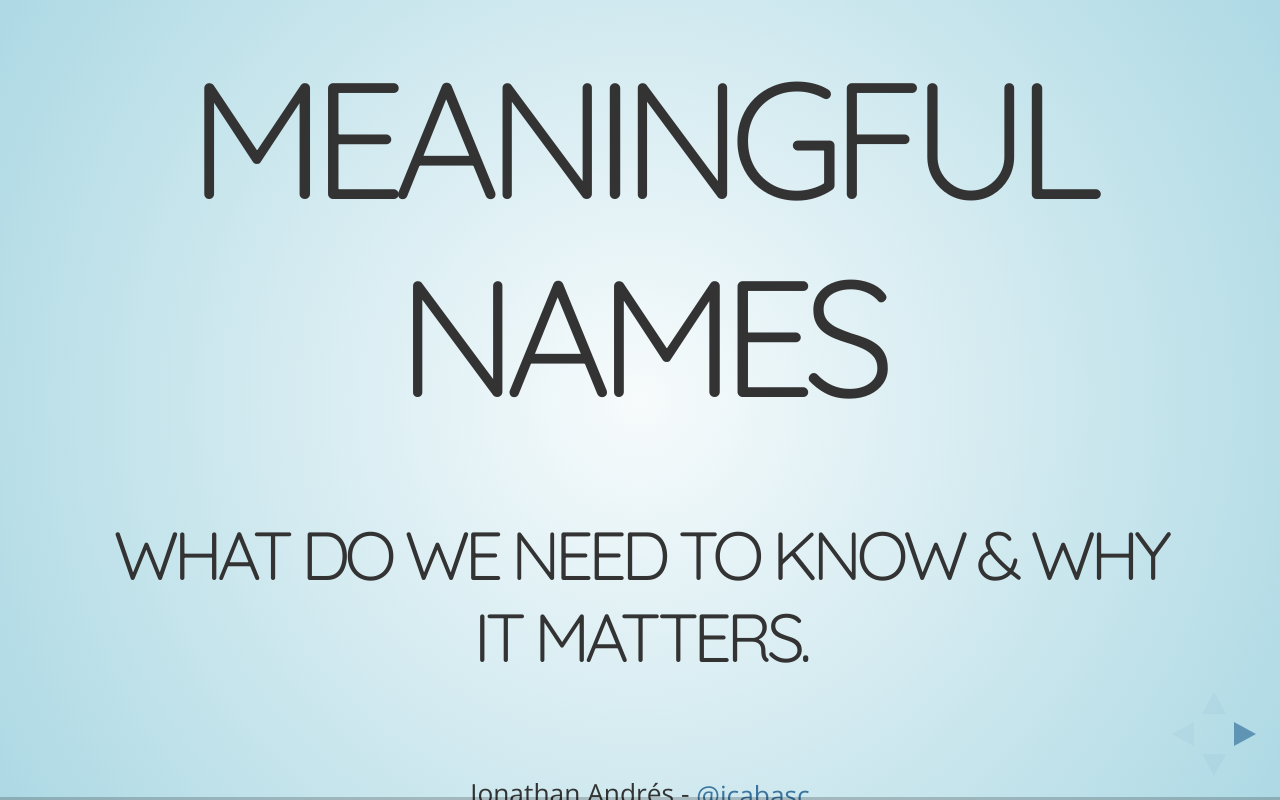
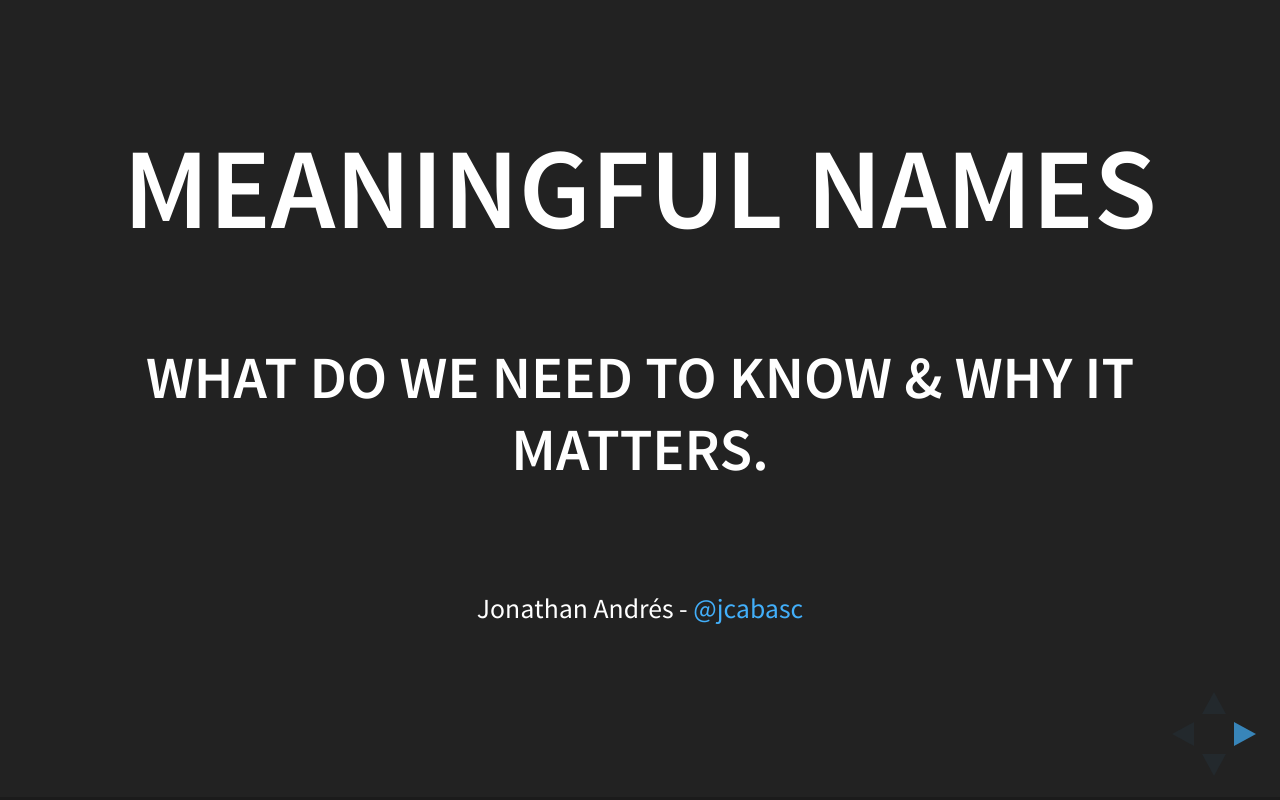
Before and after one commit to jcabasc/meaningful-names, a website: page index.html in a window 1280 px wide. Drawn offline with nearby package versions, Linux system fonts and the light colour scheme; files that its build step writes are made by us from their sources.

Commit message:
Update script and html tags on index

```diff
--- a/index.html
+++ b/index.html
@@ -1,35 +1,26 @@
 <!doctype html>
-<html lang="en">
-
+<html>
   <head>
     <meta charset="utf-8">
+    <meta name="viewport" content="width=device-width, initial-scale=1.0, maximum-scale=1.0, user-scalable=no">
 
     <title>Meaningful Names</title>
 
-    <meta name="description" content="Presentation about MeaningFul Names">
-    <meta name="author" content="Jonathan Cabas">
+    <link rel="stylesheet" href="css/reveal.css">
+    <link rel="stylesheet" href="css/theme/black.css">
 
-    <meta name="apple-mobile-web-app-capable" content="yes" />
-    <meta name="apple-mobile-web-app-status-bar-style" content="black-translucent" />
-
-    <meta name="viewport" content="width=device-width, initial-scale=1.0, maximum-scale=1.0, user-scalable=no">
-
-    <link rel="stylesheet" href="css/reveal.min.css">
-    <link rel="stylesheet" href="css/theme/sky.css" id="theme">
-
-    <!-- For syntax highlighting -->
+    <!-- Theme used for syntax highlighting of code -->
     <link rel="stylesheet" href="lib/css/zenburn.css">
 
-    <!-- If the query includes 'print-pdf', use the PDF print sheet -->
+    <!-- Printing and PDF exports -->
     <script>
-      document.write( '<link rel="stylesheet" href="css/print/' + ( window.location.search.match( /print-pdf/gi ) ? 'pdf' : 'paper' ) + '.css" type="text/css" media="print">' );
+      var link = document.createElement( 'link' );
+      link.rel = 'stylesheet';
+      link.type = 'text/css';
+      link.href = window.location.search.match( /print-pdf/gi ) ? 'css/print/pdf.css' : 'css/print/paper.css';
+      document.getElementsByTagName( 'head' )[0].appendChild( link );
     </script>
-
-    <!--[if lt IE 9]>
-    <script src="lib/js/html5shiv.js"></script>
-    <![endif]-->
   </head>
-
   <body>
 
     <div class="reveal">
@@ -372,33 +363,18 @@
       </div>
 
     <script src="lib/js/head.min.js"></script>
-    <script src="js/reveal.min.js"></script>
+    <script src="js/reveal.js"></script>
+    <script>
+      // More info https://github.com/hakimel/reveal.js#configuration
+      Reveal.initialize({
+        history: true,
 
-    <script>
-
-      // Full list of configuration options available here:
-      // https://github.com/hakimel/reveal.js#configuration
-      Reveal.initialize({
-        controls: true,
-        progress: true,
-        history: true,
-        center: true,
-
-        theme: Reveal.getQueryHash().theme, // available themes are in /css/theme
-        transition: Reveal.getQueryHash().transition || 'default', // default/cube/page/concave/zoom/linear/fade/none
-
-        // Parallax scrolling
-        // parallaxBackgroundImage: 'https://s3.amazonaws.com/hakim-static/reveal-js/reveal-parallax-1.jpg',
-        // parallaxBackgroundSize: '2100px 900px',
-
-        // Optional libraries used to extend on reveal.js
+        // More info https://github.com/hakimel/reveal.js#dependencies
         dependencies: [
-          { src: 'lib/js/classList.js', condition: function() { return !document.body.classList; } },
-          { src: 'plugin/markdown/marked.js', condition: function() { return !!document.querySelector( '[data-markdown]' ); } },
-          { src: 'plugin/markdown/markdown.js', condition: function() { return !!document.querySelector( '[data-markdown]' ); } },
-          { src: 'plugin/highlight/highlight.js', async: true, callback: function() { hljs.initHighlightingOnLoad(); } },
-          { src: 'plugin/zoom-js/zoom.js', async: true, condition: function() { return !!document.body.classList; } },
-          { src: 'plugin/notes/notes.js', async: true, condition: function() { return !!document.body.classList; } }
+          { src: 'plugin/markdown/marked.js' },
+          { src: 'plugin/markdown/markdown.js' },
+          { src: 'plugin/notes/notes.js', async: true },
+          { src: 'plugin/highlight/highlight.js', async: true, callback: function() { hljs.initHighlightingOnLoad(); } }
         ]
       });
     </script>
```
